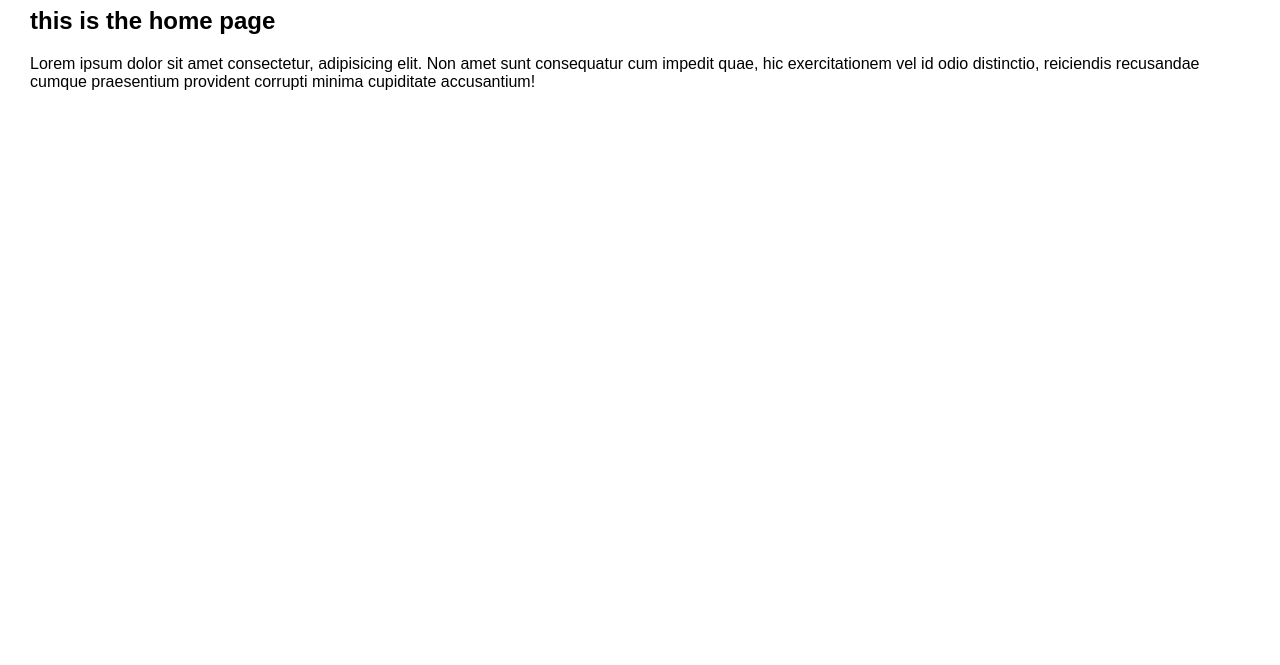
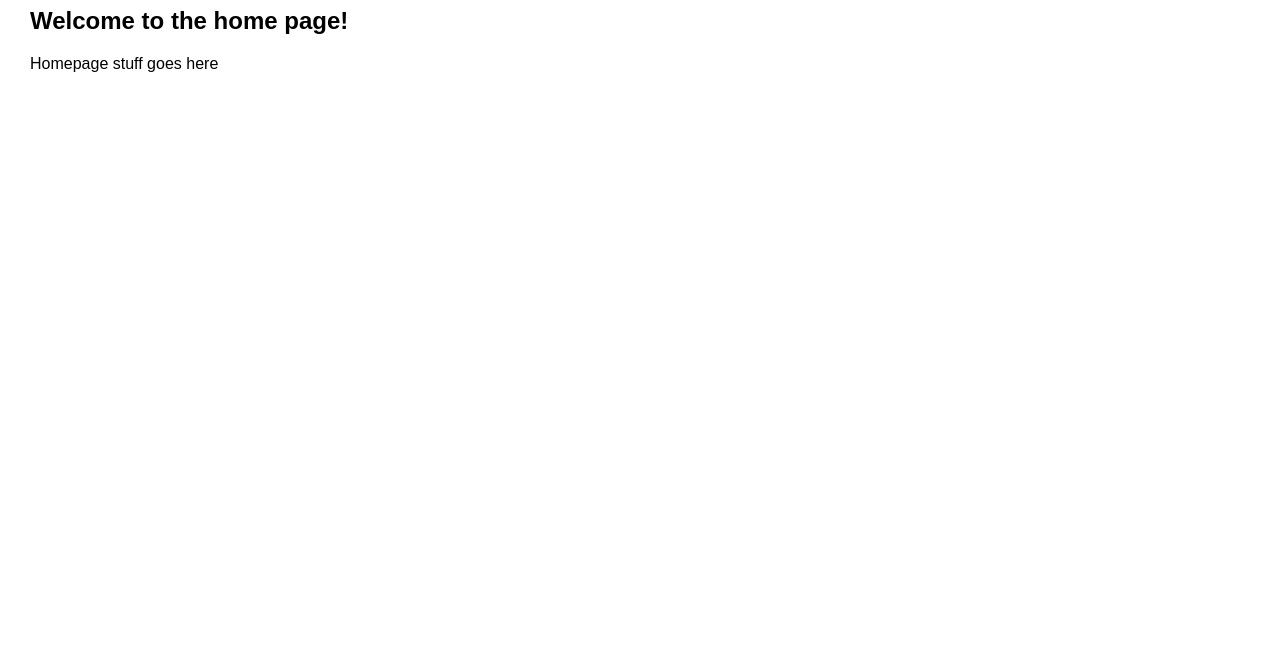
Before and after one commit to milespratt/gatsby-md-poc, a Gatsby site: page / in a window 1280 px wide. Shown: the part 135-800 px from the top of the page. Built offline with nearby package versions, Linux system fonts and the light colour scheme; Gatsby itself is replaced by a stand-in of ours.

Commit message:
pull upstream (#2)
* Create CNAME

* Delete CNAME

* Create node.js.yml

* Update package.json

* Update node.js.yml

* Update node.js.yml

* Create gh-pages.yml

* Delete node.js.yml

* Update gh-pages.yml

* Update README.md

* Update index.md

* Update gh-pages.yml

* Add example security.txt. Update readme

* Update index.md

Co-authored-by: Miles Pratt <miles@thoughtpowder.com>

```diff
--- a/content/pages/index.md
+++ b/content/pages/index.md
@@ -5,6 +5,6 @@
 type: "page"
 ---
 
-## this is the home page
+## Welcome to the home page!
 
-Lorem ipsum dolor sit amet consectetur, adipisicing elit. Non amet sunt consequatur cum impedit quae, hic exercitationem vel id odio distinctio, reiciendis recusandae cumque praesentium provident corrupti minima cupiditate accusantium!
+Homepage stuff goes here
--- a/package.json
+++ b/package.json
@@ -12,19 +12,17 @@
     "serve": "gatsby serve",
     "clean": "gatsby clean",
     "test": "echo \"Write tests! -> https://gatsby.dev/unit-testing\" && exit 1",
-    "deploy": "gatsby build --prefix-paths && gh-pages -d public"
+    "deploy": "gatsby build && gh-pages -d public"
   },
   "dependencies": {
     "gatsby": "^2.22.15",
     "gatsby-plugin-playground": "^1.0.6",
     "gatsby-source-filesystem": "^2.3.10",
-    "gatsby-source-strapi": "0.0.12",
     "gatsby-transformer-remark": "^2.8.14",
     "react": "^16.12.0",
     "react-dom": "^16.12.0"
   },
   "devDependencies": {
-    "gh-pages": "^3.0.0",
     "prettier": "2.0.5"
   },
   "repository": {
```
Also changed, not shown: .github/workflows/gh-pages.yml (added), README.md, static/.well-known/security.txt (added), 1 other file.
